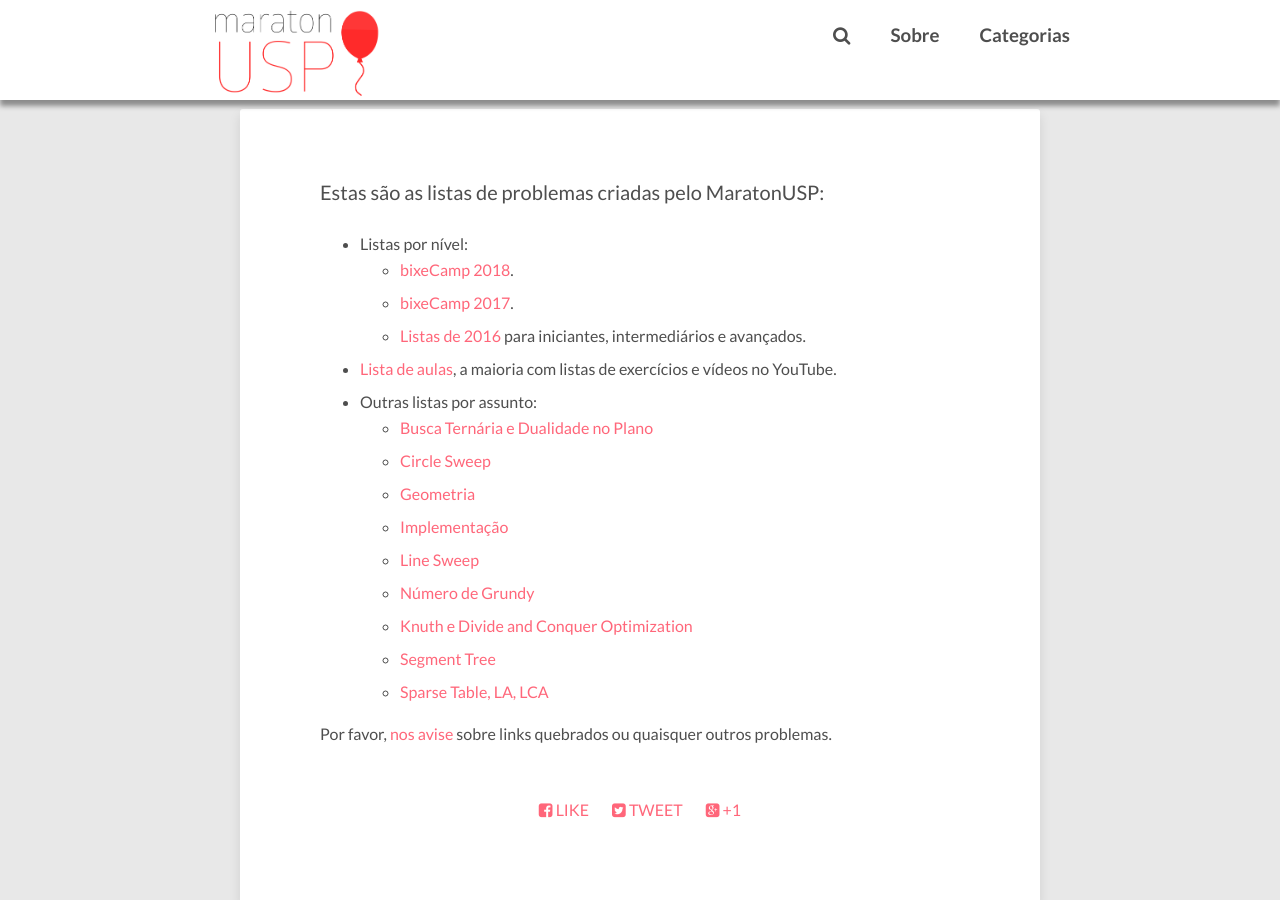
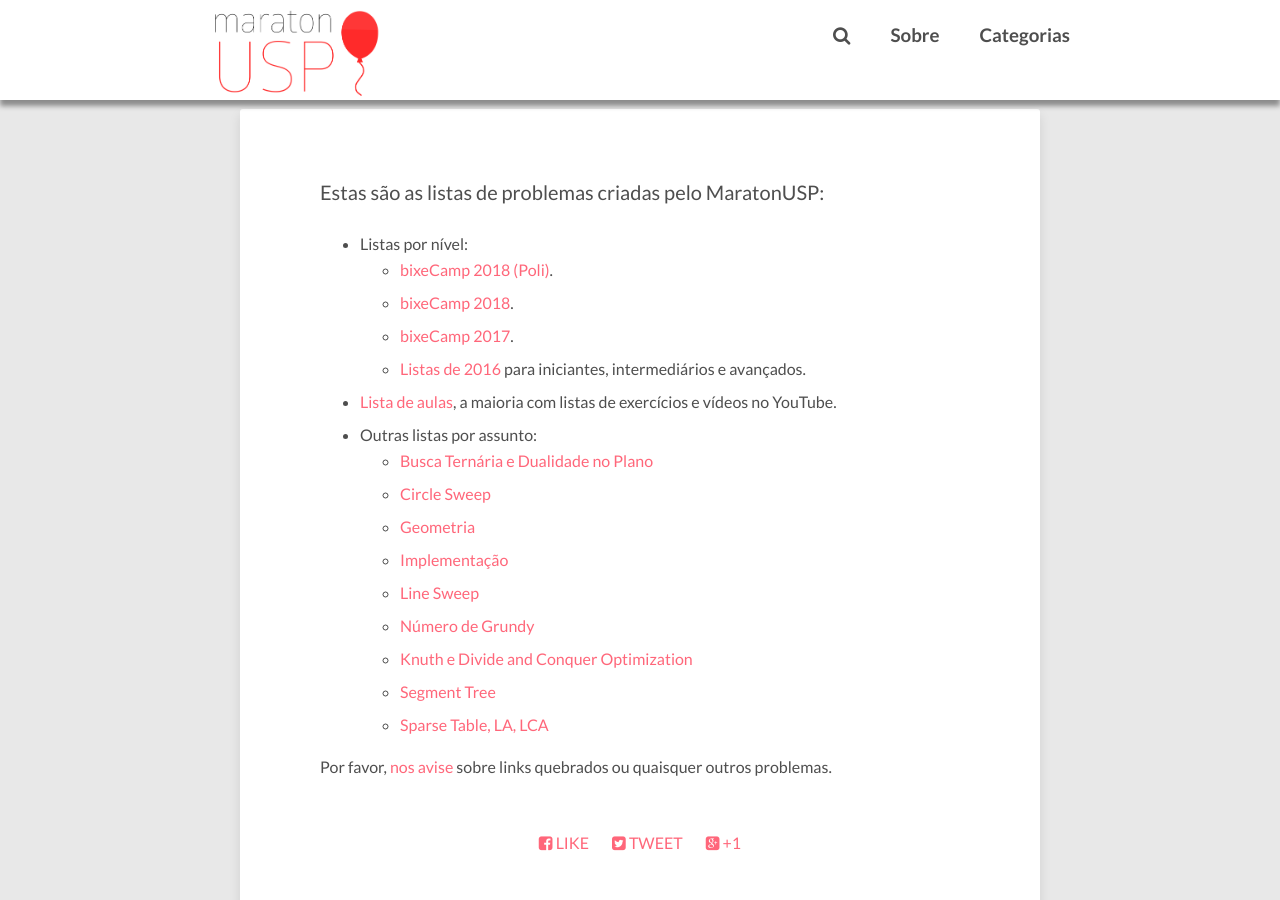
Before and after one commit to maratonusp/blog, a Jekyll site: the page built from pages/listas.markdown, in a window 1280 px wide and 900 px high, scrolled down 321 px. Built offline with Jekyll 4.4.1, drawn with Linux system fonts in a browser that asks for light colours; nearby versions of some CDN libraries; comment, search, counter and statistics services are not loaded.

Commit message:
Adicionando lista do bixeCamp da POLI

```diff
--- a/pages/listas.markdown
+++ b/pages/listas.markdown
@@ -7,6 +7,7 @@ permalink: listas
 Estas são as listas de problemas criadas pelo MaratonUSP:
 
 - Listas por nível:
+    - [bixeCamp 2018 (Poli)](https://docs.google.com/spreadsheets/d/125MscN6BCLWx-GTDFKVOhw8Ni3VDWe7TrsP1zrjzsPo).
     - [bixeCamp 2018](https://drive.google.com/open?id=1HhwY-lslAjU7bebiImGcdWWT1jyuVvm3ttp-8gJS3Rg).
     - [bixeCamp 2017](https://docs.google.com/spreadsheets/d/1dXSSo5ybWk7WnuA5l6XjhddhIuJls5NHiRVzVc4A9pk).
     - [Listas de 2016]({{ site.url }}/listas-2016) para iniciantes, intermediários e avançados.
```
